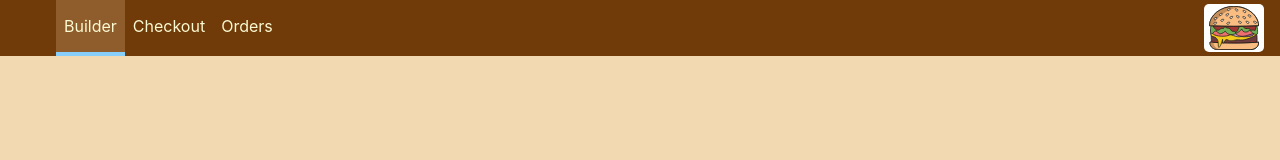
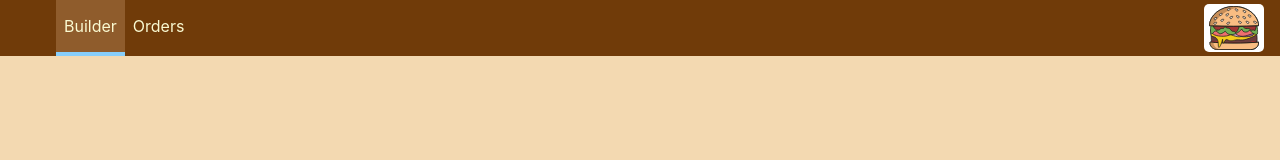
Before and after one commit to OlehKyba/burger-builder, a React (Create React App) app: page / in a window 1280 px wide. Shown: the top 160 px of the page. Built offline with nearby package versions, Linux system fonts and the light colour scheme; data requests are answered from the project's data file.

Commit message:
Give exact property control to the App component

```diff
--- a/src/components/Header/index.js
+++ b/src/components/Header/index.js
@@ -14,7 +14,11 @@ const Header = props => {
                 onBurgerIconClick={props.onBurgerIconClick}
             >
                 {props.nav.map(item => (
-                    <NavItem link={item.link} key={item.name}>
+                    <NavItem
+                        exact={item.exact}
+                        link={item.link}
+                        key={item.name}
+                    >
                         {item.name}
                     </NavItem>
                 ))}
@@ -25,6 +29,7 @@ const Header = props => {
 
 Header.propTypes = {
     nav: PropTypes.arrayOf(PropTypes.shape({
+        exact: PropTypes.bool,
         name: PropTypes.string,
         link: PropTypes.string,
     })),
--- a/src/components/Navigation/NavItem/index.js
+++ b/src/components/Navigation/NavItem/index.js
@@ -8,7 +8,7 @@ const NavItem = props => {
     return (
         <li className={classes.NavItem}>
             <NavLink
-                exact
+                exact={props.exact}
                 to={props.link}
                 activeClassName={classes.Active}
             >
@@ -19,6 +19,7 @@ const NavItem = props => {
 }
 
 NavItem.propTypes = {
+    exact: PropTypes.bool,
     link: PropTypes.string,
     children: PropTypes.string,
 };
--- a/src/containers/Layout.js
+++ b/src/containers/Layout.js
@@ -7,9 +7,9 @@ class Layout extends Component {
     state = {
         isSideDrawerOpen: false,
         nav: [
-            {name: "Builder", link: "/"},
-            {name: "Checkout", link: "/checkout"},
-            {name: "Orders", link: "/orders"},
+            {name: "Builder", link: "/", exact: true},
+            //{name: "Checkout", link: "/checkout", exact: false},
+            {name: "Orders", link: "/orders", exact: false},
         ],
     };
 
```
Also changed, not shown: api.json (line endings or trailing spaces).
